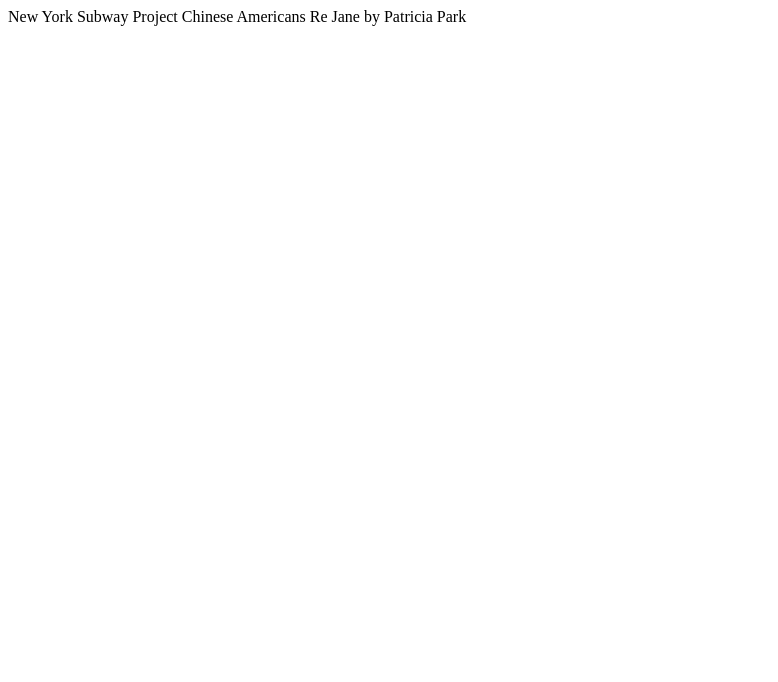
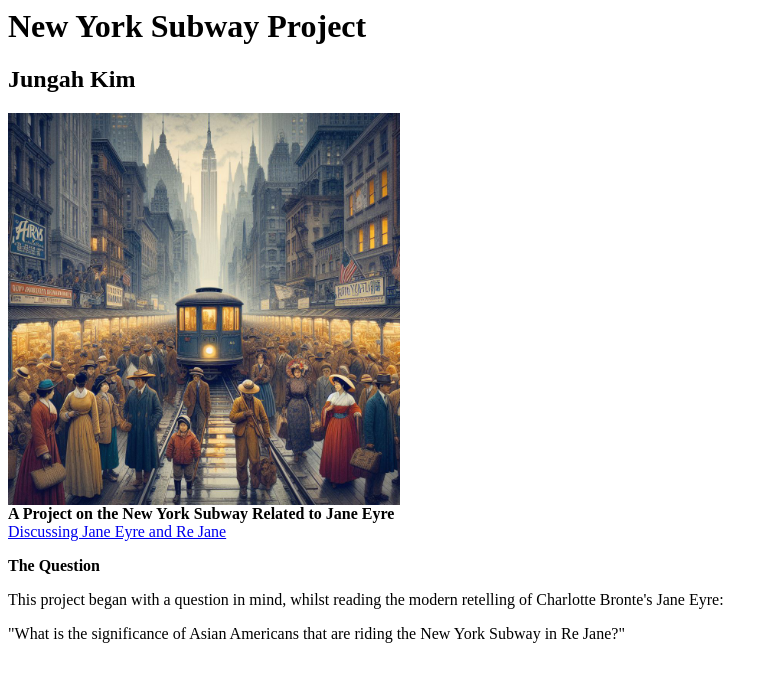
Before and after one commit to myjungah92/nysubwayproject, a plain HTML site: page index.html in a window 1280 px wide. Shown: the whole page, without its empty margins (0-778 px from the left). Drawn offline with Linux system fonts and the light colour scheme.

Commit message:
Fixedfiles

```diff
--- a/index.html
+++ b/index.html
@@ -2,7 +2,17 @@
     <head>
         <title> New York Subway Project </title>
     </head>
-New York Subway Project
-Chinese Americans
-Re Jane by Patricia Park
+    <body>
+        <h1>New York Subway Project</h1>
+        <h2>Jungah Kim</h2>
+
+        <img src = "fcb6a8ff-db89-433d-af5c-2af050173f45.jpeg" height="50%">
+        <br/><b> A Project on the New York Subway Related to Jane Eyre</b><br/>
+        <a href="Re-Jane.html">Discussing Jane Eyre and Re Jane</a><br/>
+
+        <p><b>The Question</b></p>
+
+        <p>This project began with a question in mind, whilst reading the modern retelling of Charlotte Bronte's Jane Eyre:</p>
+        <p>"What is the significance of Asian Americans that are riding the New York Subway in Re Jane?"</p>
+    </body>
 </html>
```
Also changed, not shown: Re-Jane.html (+6 -3 lines), fcb6a8ff-db89-433d-af5c-2af050173f45.jpeg (added).
